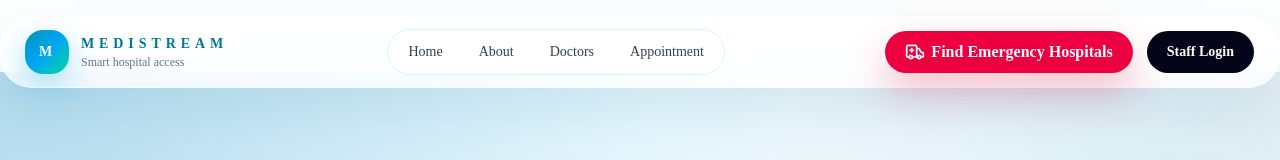
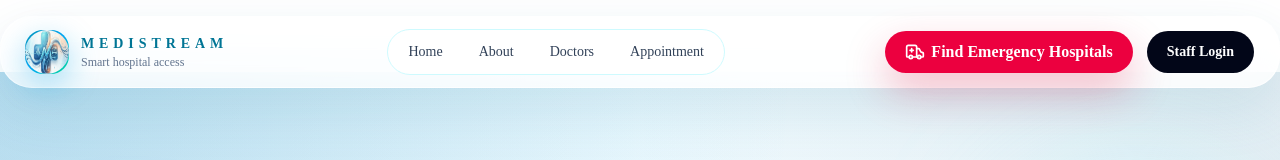
Before and after one commit to lakshitajoshi18/hospital-management, a Next.js app: page / in a window 1280 px wide. Shown: the top 160 px of the page. Built offline with nearby package versions, Linux system fonts and the light colour scheme.

Commit message:
setting up the logo

```diff
--- a/components/shared/Navbar.tsx
+++ b/components/shared/Navbar.tsx
@@ -7,6 +7,7 @@ import { Menu, X } from "lucide-react";
 import { buttonVariants } from "@/components/ui/button";
 import { cn } from "@/lib/utils";
 import EmergencyDialogBox from "./EmergencyDialogBox";
+import Image from "next/image";
 
 const navItems = [
     { label: "Home", href: "#home" },
@@ -24,7 +25,7 @@ const Navbar = () => {
                 <div className="flex items-center justify-between gap-4">
                     <Link href="/" className="flex min-w-0 items-center gap-3" onClick={() => setIsOpen(false)}>
                         <div className="flex h-11 w-11 items-center justify-center rounded-2xl bg-linear-to-br from-cyan-600 via-sky-500 to-emerald-400 text-sm font-bold tracking-[0.2em] text-white shadow-[0_10px_30px_rgba(14,165,233,0.35)]">
-                            M
+                            <Image src={"/hospital/logo.png"} alt="logo" width={500} height={500} className="w-[125%] h-full rounded-full" />
                         </div>
                         <div>
                             <p className="text-sm font-semibold uppercase tracking-[0.35em] text-cyan-700">MEDISTREAM</p>
```
Also changed, not shown: public/hospital/logo.png (added).
